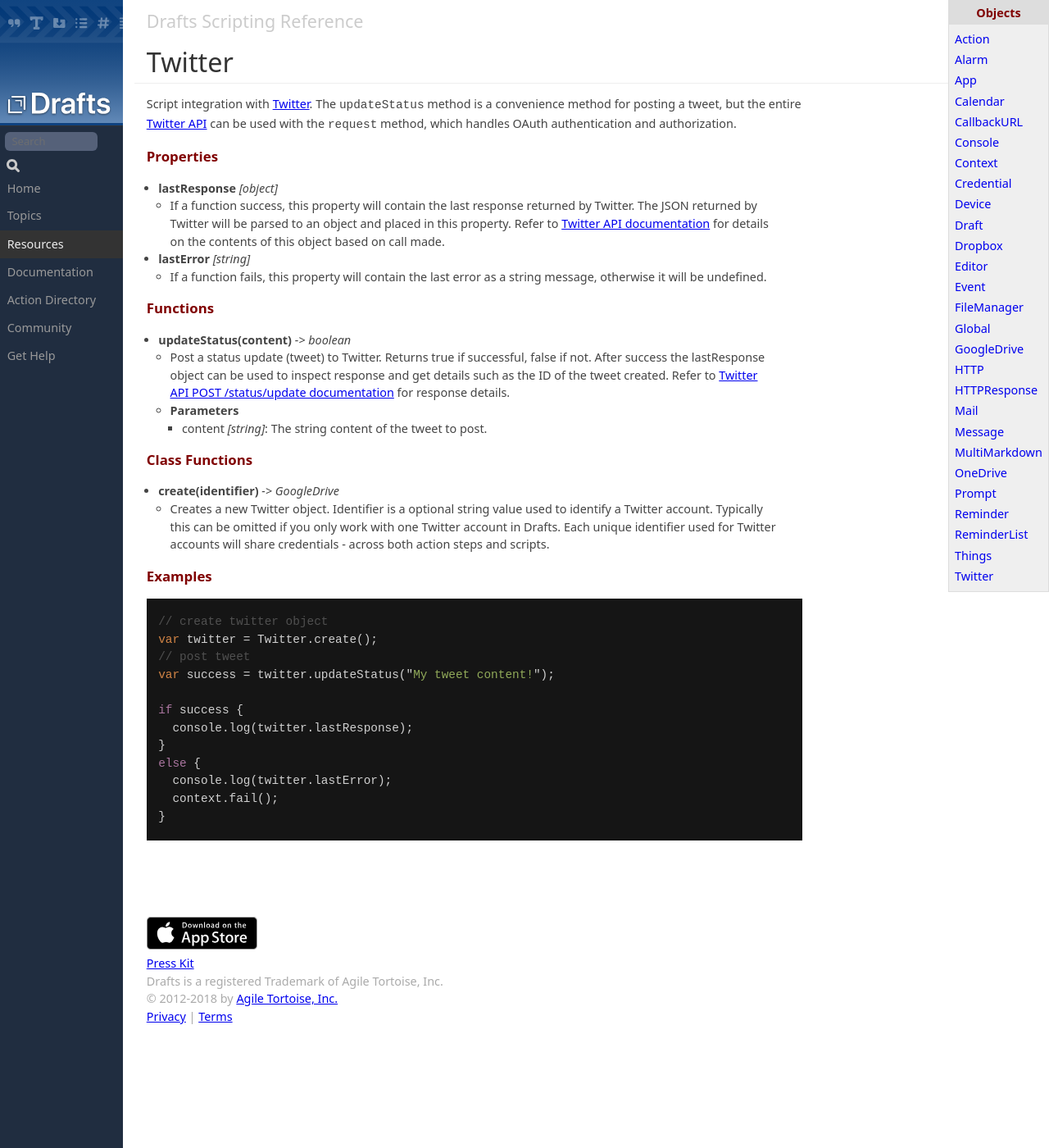
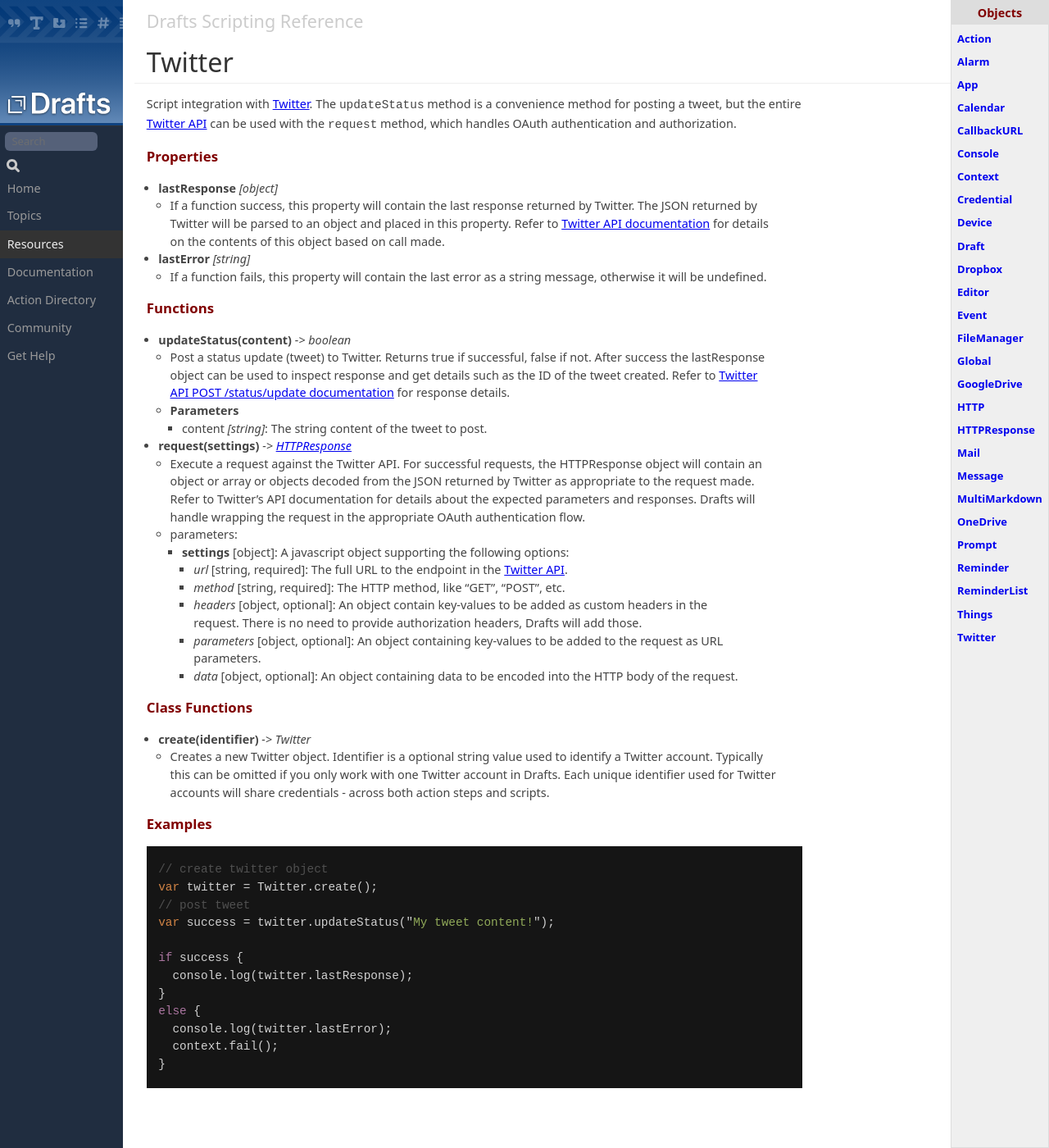
Before and after one commit to agiletortoise/drafts-reference, a Jekyll site: the page built from _objects/Twitter.md, in a window 1280 px wide and 1400 px high. Shown: the whole window at 82% size. Built offline with Jekyll 4.4.1, drawn with Linux system fonts in a browser that asks for light colours; nearby versions of some CDN libraries.

Commit message:
style fixes

```diff
--- a/_objects/Twitter.md
+++ b/_objects/Twitter.md
@@ -3,7 +3,7 @@ title: Twitter
 category: object
 ---
 
-Script integration with [Twitter](http://twitter.com). The `updateStatus` method is a convenience method for posting a tweet, but the entire [Twitter API](http://developer.twitter.com) can be used with the `request` method, which handles OAuth authentication and authorization.
+Script integration with [Twitter](http://twitter.com). The `updateStatus` method is a convenience method for posting a tweet, but the entire [Twitter API](https://developer.twitter.com/en/docs/api-reference-index) can be used with the `request` method, which handles OAuth authentication and authorization.
 
 ### Properties
 
@@ -18,10 +18,19 @@ Script integration with [Twitter](http://twitter.com). The `updateStatus` method
   - Post a status update (tweet) to Twitter. Returns true if successful, false if not. After success the lastResponse object can be used to inspect response and get details such as the ID of the tweet created. Refer to [Twitter API POST /status/update documentation](https://developer.twitter.com/en/docs/tweets/post-and-engage/api-reference/post-statuses-update) for response details.
   - **Parameters**
     - content *[string]*: The string content of the tweet to post.
+- **request(settings)** *-> [HTTPResponse]({{ site.baseurl }}/objects/HTTPResponse)*
+  - Execute a request against the Twitter API. For successful requests, the HTTPResponse object will contain an object or array or objects decoded from the JSON returned by Twitter as appropriate to the request made. Refer to Twitter's API documentation for details about the expected parameters and responses. Drafts will handle wrapping the request in the appropriate OAuth authentication flow.
+  - parameters:
+    - **settings** [object]: A javascript object supporting the following options:
+      - *url* [string, required]: The full URL to the endpoint in the [Twitter API](https://developer.twitter.com/en/docs/api-reference-index).
+      - *method* [string, required]: The HTTP method, like "GET", "POST", etc.
+      - *headers* [object, optional]: An object contain key-values to be added as custom headers in the request. There is no need to provide authorization headers, Drafts will add those.
+      - *parameters* [object, optional]: An object containing key-values to be added to the request as URL parameters.
+      - *data* [object, optional]: An object containing data to be encoded into the HTTP body of the request.
 
 ### Class Functions
 
-- **create(identifier)** *-> GoogleDrive*
+- **create(identifier)** *-> Twitter*
   - Creates a new Twitter object. Identifier is a optional string value used to identify a Twitter account. Typically this can be omitted if you only work with one Twitter account in Drafts. Each unique identifier used for Twitter accounts will share credentials - across both action steps and scripts.
 
 ### Examples
--- a/assets/css/style.scss
+++ b/assets/css/style.scss
@@ -382,10 +382,12 @@ div.highlight {
 #object-nav {
   position: fixed;
   top: 0px;
+  bottom: 0px;
+  overflow: scroll;
   right: 0px;
   border: 1px solid #ddd;
   padding: 0em;
-  margin: 0 0 1em 1em;
+  margin: 0 0 0 1em;
   background-color: #efefef;
 
   h4 {
@@ -402,7 +404,9 @@ div.highlight {
 
     li {
       a { text-decoration: none; }
-      margin: .25em 0;
+      margin: .5em 0;
+      font-weight: 600;
+      font-size: .9em;
     }
   }
 }
```
Also changed, not shown: _objects/Calendar.md (+2 -2 lines), _objects/HTTP.md (+2 -2 lines), index.md (+2 -2 lines).
